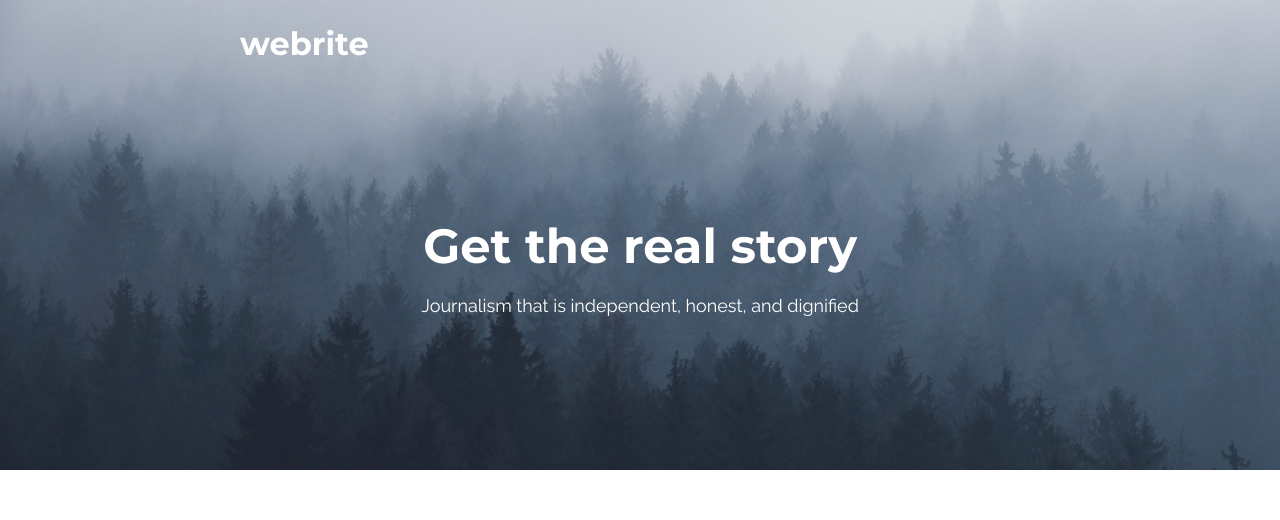
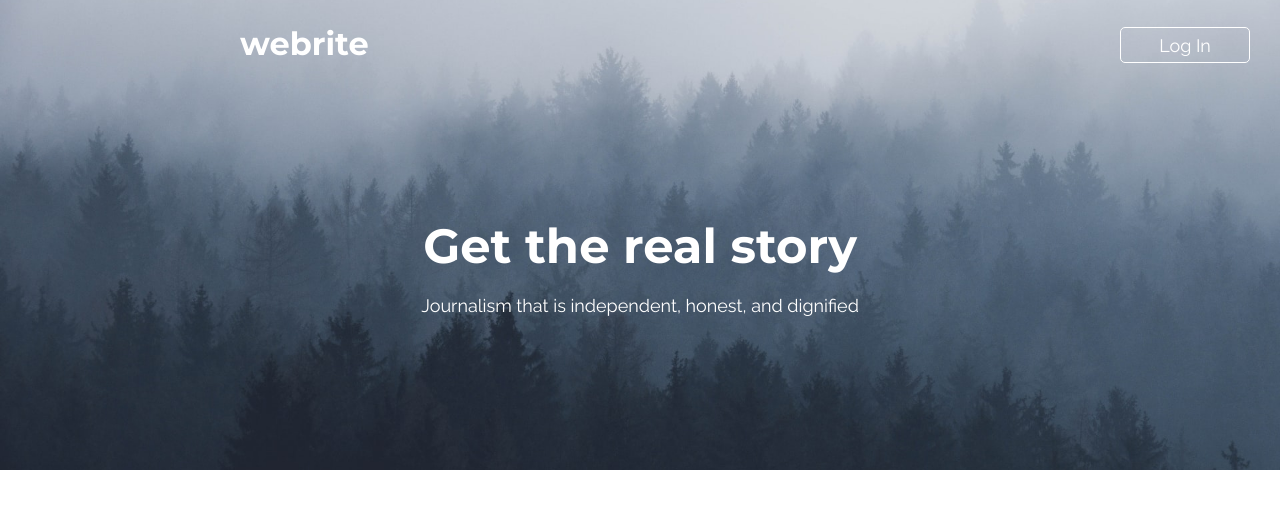
Before and after one commit to clarencechaan/blog-frontend, a React (Create React App) app: page / in a window 1280 px wide. Shown: the top 520 px of the page. Built offline with nearby package versions, Linux system fonts and the light colour scheme; no server answers.

Commit message:
implement logged in and localstorage

```diff
--- a/src/App.js
+++ b/src/App.js
@@ -6,9 +6,12 @@ import Feed from "./components/Feed";
 import Post from "./components/Post";
 import Footer from "./components/Footer";
 import ScrollToTop from "./components/ScrollToTop";
+import LogIn from "./components/LogIn";
+import { isLoggedIn } from "./scripts/localStorage";
 
 function App() {
   const [posts, setPosts] = useState([]);
+  const [logged, setLogged] = useState(isLoggedIn());
 
   useEffect(() => {
     fetchFeed();
@@ -28,7 +31,7 @@ function App() {
             path="/"
             element={
               <>
-                <Hero />
+                <Hero setLogged={setLogged} />
                 <Feed posts={posts} />
               </>
             }
@@ -42,6 +45,7 @@ function App() {
               </>
             }
           />
+          <Route path="/login" element={<LogIn setLogged={setLogged} />} />
         </Routes>
       </Router>
       <Footer />
--- a/src/components/CommentForm.js
+++ b/src/components/CommentForm.js
@@ -8,7 +8,6 @@ function CommentForm({ postId, fetchComments }) {
 
     const url = "http://localhost:3000/api/posts/" + postId + "/comments";
     const headers = {
-      Accept: "application/json",
       "Content-Type": "application/json",
     };
 
--- a/src/components/Hero.js
+++ b/src/components/Hero.js
@@ -1,12 +1,51 @@
 import "../styles/Hero.css";
 import hero from "../images/hero.jpg";
+import { Link } from "react-router-dom";
+import { isLoggedIn, logOut, getMe } from "../scripts/localStorage";
 
-function Hero() {
+function Hero({ setLogged }) {
+  const me = getMe();
+
+  function getUserBar() {
+    if (isLoggedIn()) {
+      return (
+        <div className="user-log-in">
+          <span className="user">
+            logged in as {me.username} ({me.first_name + " " + me.last_name})
+          </span>
+          <button
+            type="button"
+            className="log-out-btn"
+            onClick={handleLogOutBtnClicked}
+          >
+            Log Out
+          </button>
+        </div>
+      );
+    } else {
+      return (
+        <div className="user-log-in">
+          <Link to="/login">
+            <span className="log-in-btn">Log In</span>
+          </Link>
+        </div>
+      );
+    }
+  }
+
+  function handleLogOutBtnClicked() {
+    logOut();
+    setLogged((logged) => !logged);
+  }
+
   return (
     <div className="hero">
       <img src={hero} alt=""></img>
       <div className="content">
-        <div className="logo">webrite</div>
+        <div className="bar">
+          <div className="logo">webrite</div>
+          {getUserBar()}
+        </div>
         <div className="tagline">
           <div>Get the real story</div>
           <div className="sub">
--- /dev/null
+++ b/src/components/LogIn.js
@@ -0,0 +1,45 @@
+import { setMe, setJWT } from "../scripts/localStorage";
+import { useNavigate } from "react-router-dom";
+
+function LogIn({ setLogged }) {
+  const navigate = useNavigate();
+
+  function handleSubmitted(event) {
+    event.preventDefault();
+    logIn(event.target[0].value, event.target[1].value);
+    navigate("/");
+  }
+
+  async function logIn(username, password) {
+    const url = "http://localhost:3000/auth/login";
+    const headers = {
+      "Content-Type": "application/json",
+    };
+    const response = await fetch(url, {
+      method: "POST",
+      headers: headers,
+      body: JSON.stringify({ username, password }),
+    });
+
+    const { user, token } = await response.json();
+    if (user) {
+      setMe(user);
+      setJWT(token);
+      setLogged((logged) => !logged);
+    }
+  }
+
+  return (
+    <div>
+      <form action="/" onSubmit={handleSubmitted}>
+        <label htmlFor="username">Username</label>
+        <input type="text" id="username" />
+        <label htmlFor="password">Password</label>
+        <input type="password" id="password" />
+        <button type="submit">Log In</button>
+      </form>
+    </div>
+  );
+}
+
+export default LogIn;
--- /dev/null
+++ b/src/scripts/localStorage.js
@@ -0,0 +1,25 @@
+function getMe() {
+  return JSON.parse(localStorage.getItem("me"));
+}
+
+function getJWT() {
+  return localStorage.getItem("jwt");
+}
+
+function setMe(user) {
+  localStorage.setItem("me", JSON.stringify(user));
+}
+
+function setJWT(jwt) {
+  localStorage.setItem("jwt", jwt);
+}
+
+function isLoggedIn() {
+  return !!localStorage.getItem("me");
+}
+
+function logOut() {
+  localStorage.clear();
+}
+
+export { getMe, getJWT, setMe, setJWT, isLoggedIn, logOut };
--- a/src/styles/Hero.css
+++ b/src/styles/Hero.css
@@ -22,12 +22,51 @@
   font-weight: 700;
   display: flex;
   flex-direction: column;
+  padding: 0 30px;
+}
+
+.hero .content .bar {
+  display: flex;
+}
+
+.hero .content .user-log-in {
+  font-family: "Raleway", sans-serif;
+  font-weight: 400;
+  margin-left: auto;
+  font-size: 18px;
+  display: flex;
+  align-items: center;
+  margin-top: auto;
+}
+
+.hero .content .user-log-in .log-out-btn,
+.hero .content .user-log-in .log-in-btn {
+  border: 1px solid white;
+  background-color: transparent;
+  font-family: inherit;
+  color: inherit;
+  font-size: inherit;
+  cursor: pointer;
+  margin-left: 24px;
+  border-radius: 5px;
+  transition: 0.3s;
+  display: flex;
+  height: 36px;
+  width: 130px;
+  align-items: center;
+  justify-content: center;
+  box-sizing: border-box;
+}
+
+.hero .content .user-log-in .log-out-btn:hover,
+.hero .content .user-log-in .log-in-btn:hover {
+  background-color: rgba(255, 255, 255, 0.15);
 }
 
 .hero .content .logo {
   font-size: 32px;
   text-align: left;
-  margin-left: 240px;
+  margin-left: 210px;
   margin-top: 24px;
 }
 
```
